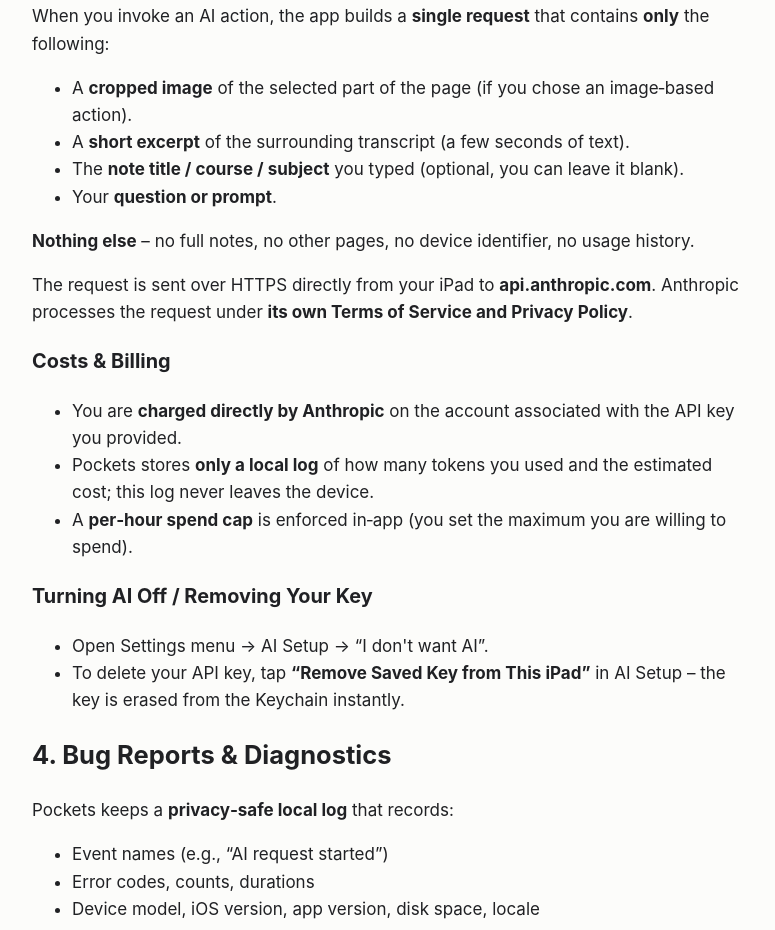
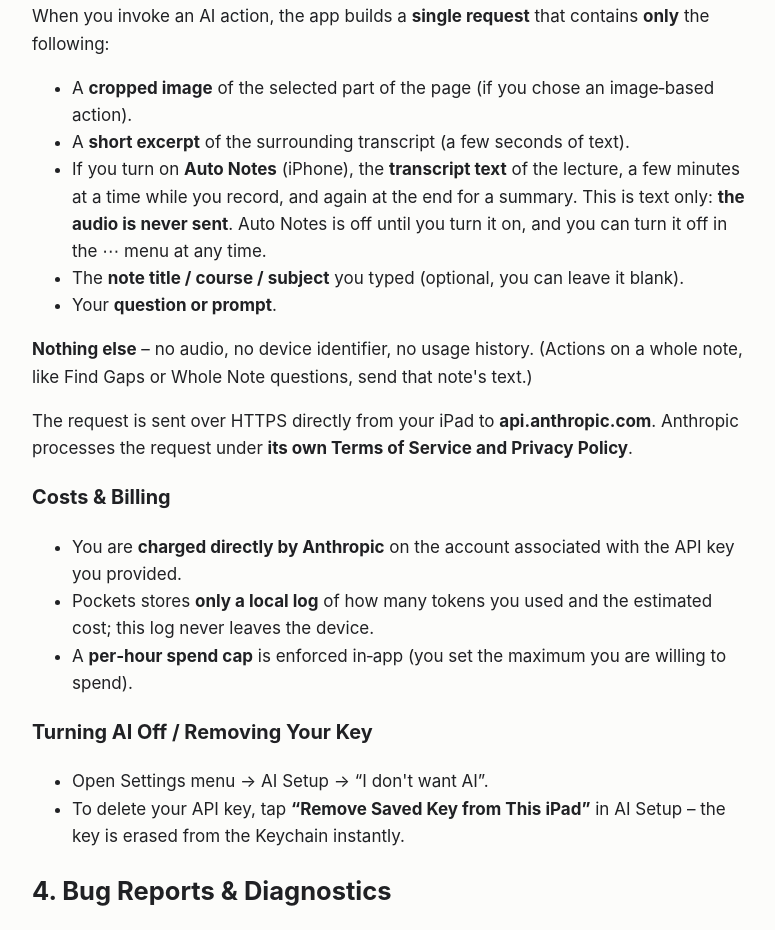
Before and after one commit to carllemberger/pennova-site, a plain HTML site: page privacy.html in a window 1280 px wide. Shown: the part 1879-2809 px from the top of the page, without its empty margins (248-1023 px from the left). Drawn offline with Linux system fonts and the light colour scheme.

Commit message:
Privacy policy: Auto Notes sends lecture transcript text (never audio)

```diff
--- a/privacy.html
+++ b/privacy.html
@@ -44,10 +44,11 @@
 <ul>
 <li>A <strong>cropped image</strong> of the selected part of the page (if you chose an image‑based action).</li>
 <li>A <strong>short excerpt</strong> of the surrounding transcript (a few seconds of text).</li>
+<li>If you turn on <strong>Auto Notes</strong> (iPhone), the <strong>transcript text</strong> of the lecture, a few minutes at a time while you record, and again at the end for a summary. This is text only: <strong>the audio is never sent</strong>. Auto Notes is off until you turn it on, and you can turn it off in the ⋯ menu at any time.</li>
 <li>The <strong>note title / course / subject</strong> you typed (optional, you can leave it blank).</li>
 <li>Your <strong>question or prompt</strong>.</li>
 </ul>
-<p><strong>Nothing else</strong> – no full notes, no other pages, no device identifier, no usage history.</p>
+<p><strong>Nothing else</strong> – no audio, no device identifier, no usage history. (Actions on a whole note, like Find Gaps or Whole Note questions, send that note's text.)</p>
 <p>The request is sent over HTTPS directly from your iPad to <strong>api.anthropic.com</strong>. Anthropic processes the request under <strong>its own Terms of Service and Privacy Policy</strong>.</p>
 <h3>Costs &amp; Billing</h3>
 <ul>
```
